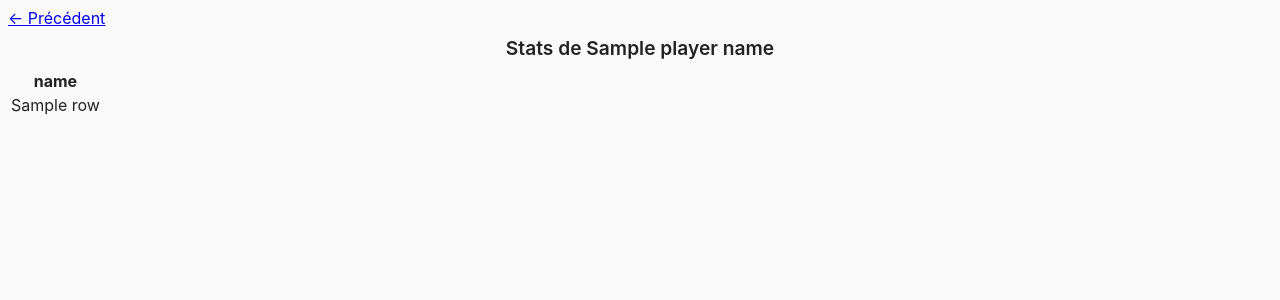
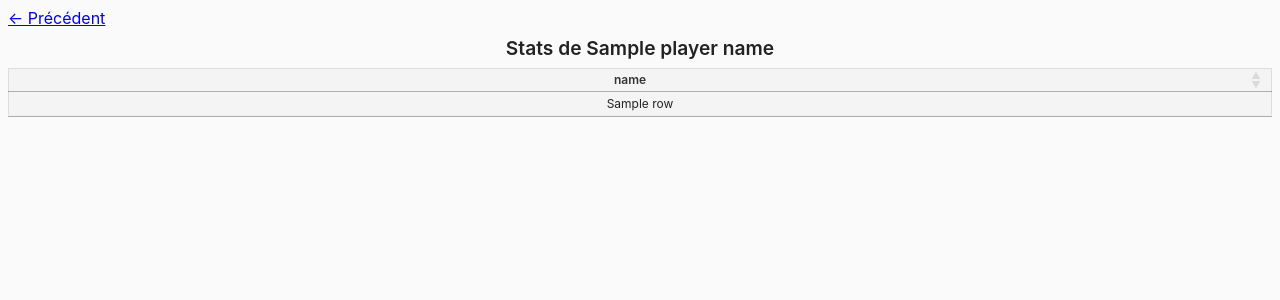
Before and after one commit to AmauryLabenne/TTFL_flask, a Flask app: template templates/joueur.html in a window 1280 px wide. Shown: the top 300 px of the page. Run offline with Flask 3, Linux system fonts and the light colour scheme; the template is opened without the code that fills it: most values are stand-ins (such as "Sample title", 1, 10 or a date in 2020); lists and menus that the app fills with data are empty; some libraries are stand-ins or nearby versions.

Commit message:
display players friendly

```diff
--- a/app.py
+++ b/app.py
@@ -169,6 +169,9 @@ def joueur(player_name):
     # Colonnes à afficher
     out_cols = ['PLAYER_NAME', 'GAME_DATE', 'MATCHUP', "score_ttfl", 'WL', 'MIN']
     df_out = player_info[out_cols].sort_values(by="GAME_DATE")
+    df_out['GAME_DATE'] = pd.to_datetime(df_out['GAME_DATE']).dt.strftime("%Y-%m-%d")
+
+
     data = df_out.to_dict(orient="records")
 
     return render_template("joueur.html", player_name=player_name, player_data=data)
--- a/templates/joueur.html
+++ b/templates/joueur.html
@@ -3,8 +3,34 @@
 <head>
   <meta charset="UTF-8">
   <title>Stats {{ player_name }}</title>
-  <meta name="viewport" content="width=device-width, initial-scale=1.0">
+  <meta name="viewport" content="width=device-width, initial-scale=1.0, maximum-scale=1">
+
+  <!-- DataTables CSS -->
+  <link rel="stylesheet" href="https://cdn.datatables.net/2.0.3/css/dataTables.dataTables.css">
+
+  <!-- CSS perso -->
   <link rel="stylesheet" href="{{ url_for('static', filename='style.css') }}">
+
+  <style>
+    table {
+      width: 100%;
+      border-collapse: collapse;
+    }
+    table th, table td {
+      border: 1px solid #ddd;
+      padding: 5px 8px;
+      text-align: center;
+      max-width: 100px;
+      word-break: break-word;
+    }
+    table th {
+      background-color: #f2f2f2;
+    }
+    /* Colonnes numériques alignées à droite */
+    table td:nth-child(n+4) {
+      text-align: right;
+    }
+  </style>
 </head>
 <body>
   <div class="container">
@@ -12,7 +38,8 @@
     <h1>Stats de {{ player_name }}</h1>
 
     {% if player_data %}
-  <table>
+    <div class="table-wrapper">
+      <table id="player-table" class="display">
         <thead>
           <tr>
             {% for col in player_data[0].keys() %}
@@ -30,20 +57,24 @@
           {% endfor %}
         </tbody>
       </table>
+    </div>
     {% else %}
       <p>Aucune donnée pour le joueur "{{ player_name }}".</p>
     {% endif %}
   </div>
 
+  <!-- jQuery + DataTables JS -->
   <script src="https://code.jquery.com/jquery-3.6.0.min.js"></script>
   <script src="https://cdn.datatables.net/2.0.3/js/dataTables.js"></script>
   <script>
     $(document).ready(function() {
       $('#player-table').DataTable({
         paging: false,
-        searching: true,
+        searching: false,  // ← Champ de recherche désactivé
         info: false,
-        scrollX: true
+        scrollX: true,
+        autoWidth: true,
+        order: []
       });
     });
   </script>
```
Lines whose indentation alone changed are shown as unchanged.
